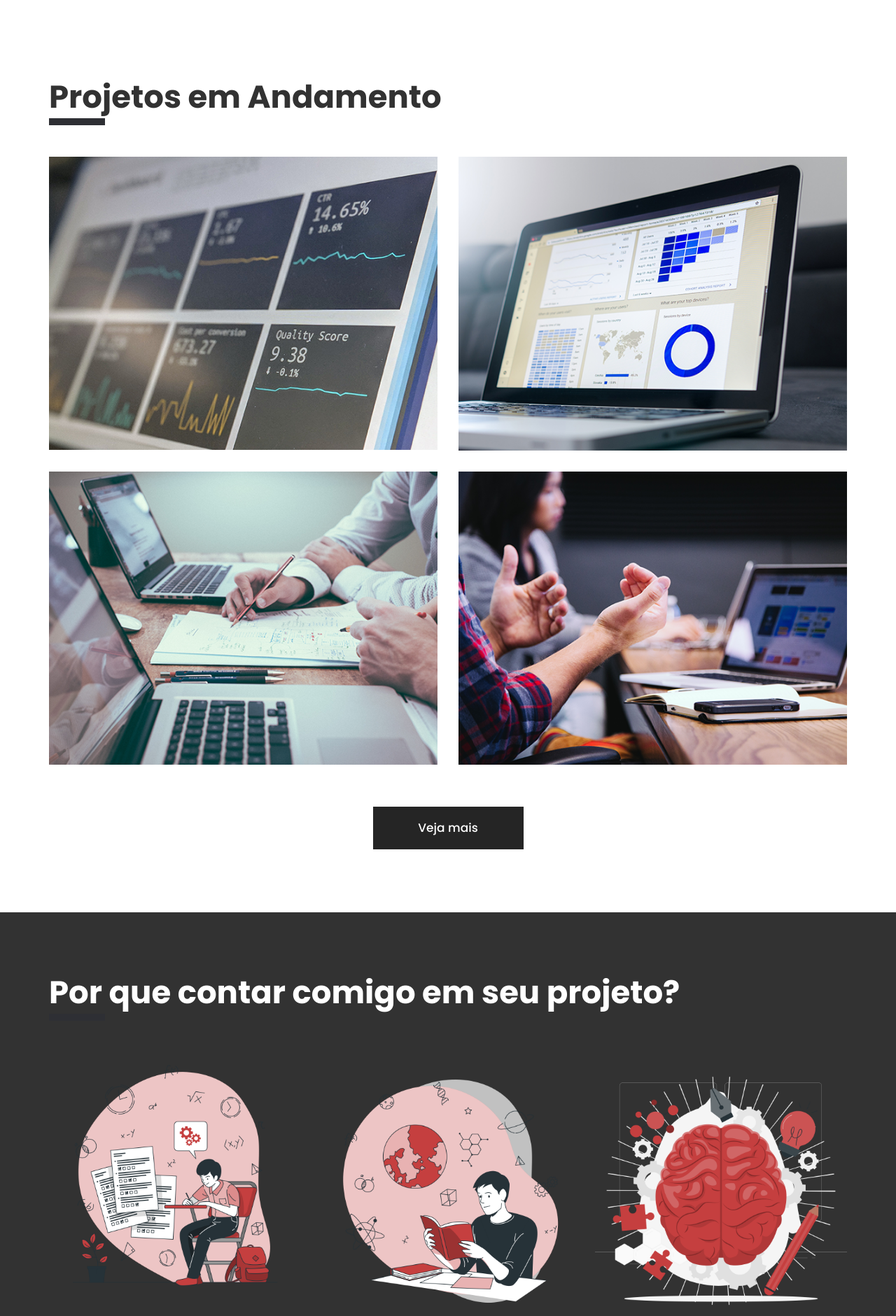
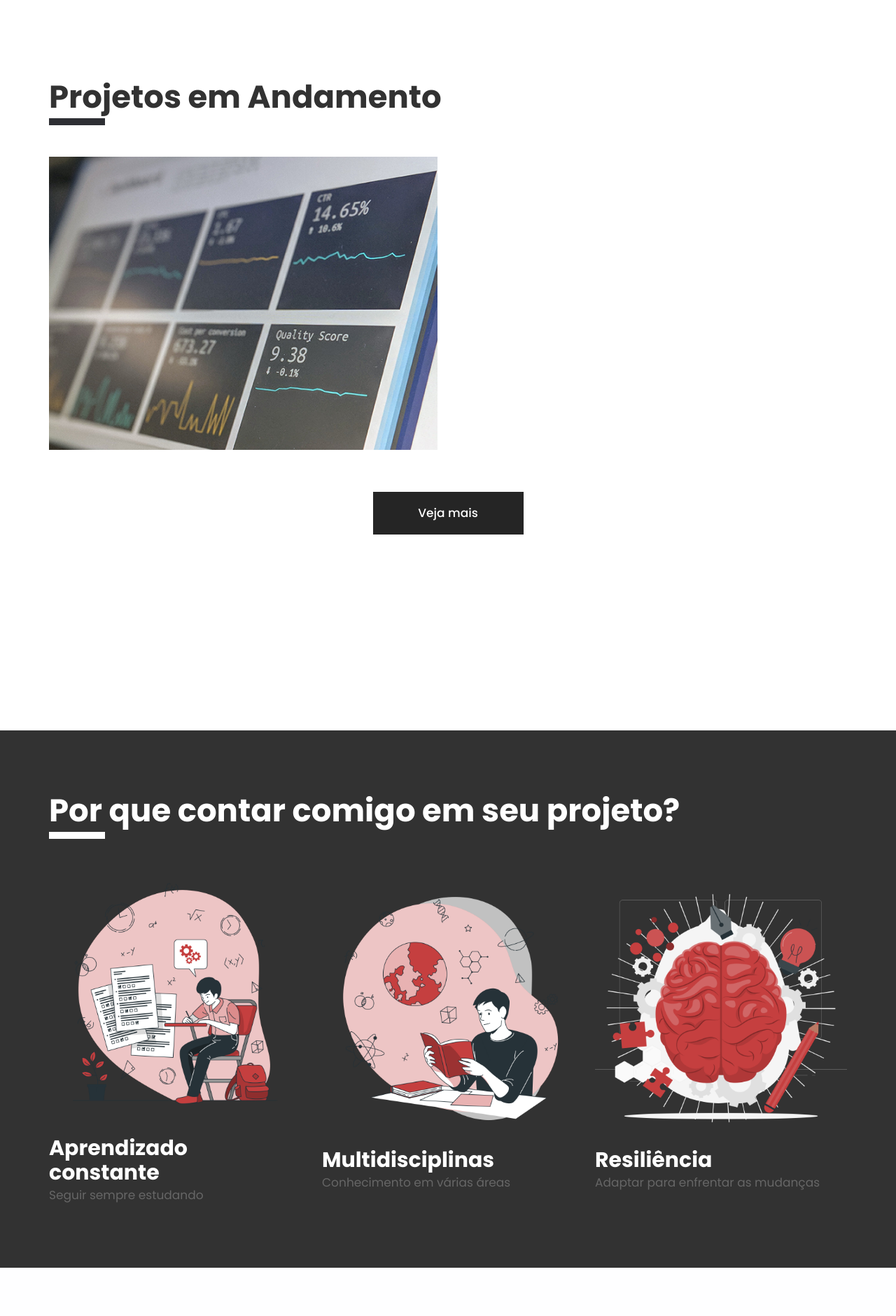
Before and after one commit to guitoscan/site_infcomp, a Flask app: page / in a window 1280 px wide. Shown: the part 1501-3382 px from the top of the page at 70% size. Run offline with Flask 3, Linux system fonts and the light colour scheme; some libraries are stand-ins or nearby versions.

Commit message:
Ajustes no index.html

```diff
--- a/site/templates/index.html
+++ b/site/templates/index.html
@@ -331,60 +331,15 @@
                         <img src="../static/images/prot1.png" alt="#"/>
                         <div class="portfolio_text">
                            <div class="li_icon">
-                              <a href="Javascript:void(0)"><i class="fa fa-search" aria-hidden="true"></i></a>
-                              <a href="Javascript:void(0)"><i class="fa fa-link" aria-hidden="true"></i></a>
+                              <a href="https://github.com/guitoscan/site_infcomp"><i class="fa fa-link" aria-hidden="true"></i></a>
                            </div>
-                           <h3>Site com Flask</h3>
-                           <p>Esta página e algumas de suas funcionalidades já são um pequeno projeto desenvolvido no âmbito da da pós </p>
+                           <h3>Construção deste site com Flask</h3>
+                           <p>Repositório no git com os arquivos da página e um relatório descritivo.</p>
                         </div>
                      </figure>
                   </div>
                </div>
-               <div class="col-md-6">
-                  <div id="ho_nf" class="portfolio_main text_align_left">
-                     <figure>
-                        <img src="../static/images/prot2.png" alt="#"/>
-                        <div class="portfolio_text">
-                           <div class="li_icon">
-                              <a href="Javascript:void(0)"><i class="fa fa-search" aria-hidden="true"></i></a>
-                              <a href="Javascript:void(0)"><i class="fa fa-link" aria-hidden="true"></i></a>
-                           </div>
-                           <h3>Dashboards com Dash</h3>
-                           <p>Aplicação simples da biblioteca Dash para visualização de dados</p>
-                        </div>
-                     </figure>
-                  </div>
-               </div>
-               <div class="col-md-6">
-                  <div id="ho_nf" class="portfolio_main text_align_left">
-                     <figure>
-                        <img src="../static/images/prot3.png" alt="#"/>
-                        <div class="portfolio_text">
-                           <div class="li_icon">
-                              <a href="Javascript:void(0)"><i class="fa fa-search" aria-hidden="true"></i></a>
-                              <a href="Javascript:void(0)"><i class="fa fa-link" aria-hidden="true"></i></a>
-                           </div>
-                           <h3>Carrency Dashbord</h3>
-                           <p>There are many variations of passages of Lorem Ipsum available, but the majoraity have suffered alteration in some form, by injected humour, or randomised words which don't look even slightly believable</p>
-                        </div>
-                     </figure>
-                  </div>
-               </div>
-               <div class="col-md-6">
-                  <div id="ho_nf" class="portfolio_main text_align_left">
-                     <figure>
-                        <img src="../static/images/prot4.png" alt="#"/>
-                        <div class="portfolio_text">
-                           <div class="li_icon">
-                              <a href="Javascript:void(0)"><i class="fa fa-search" aria-hidden="true"></i></a>
-                              <a href="Javascript:void(0)"><i class="fa fa-link" aria-hidden="true"></i></a>
-                           </div>
-                           <h3>Carrency Dashbord</h3>
-                           <p>There are many variations of passages of Lorem Ipsum available, but the majoraity have suffered alteration in some form, by injected humour, or randomised words which don't look even slightly believable</p>
-                        </div>
-                     </figure>
-                  </div>
-               </div>
+            </div>
                <div class="col-md-12">
                   <a class="read_more" href="portfolio.html">Veja mais</a>
                </div>
```
